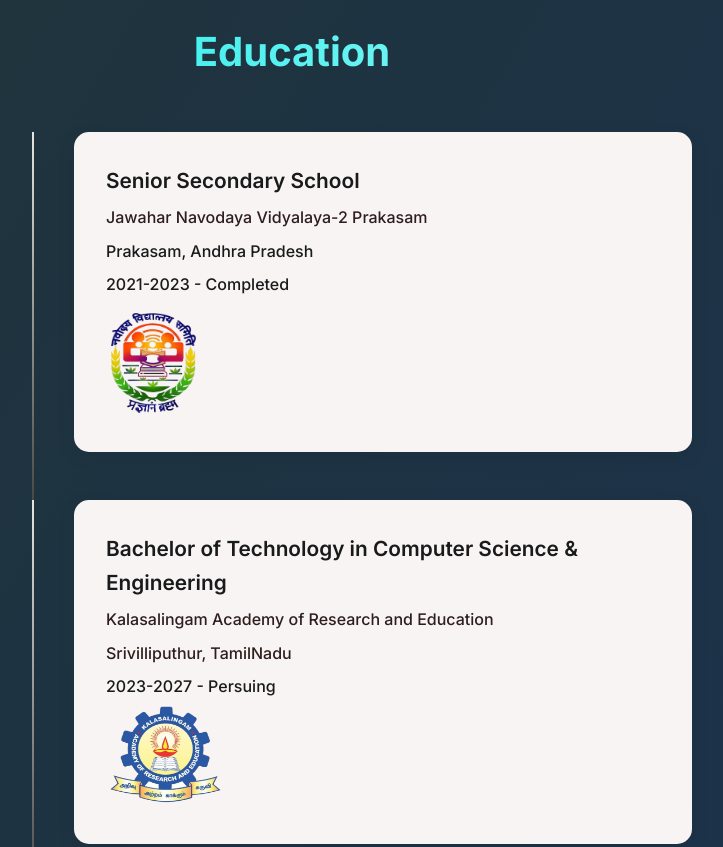
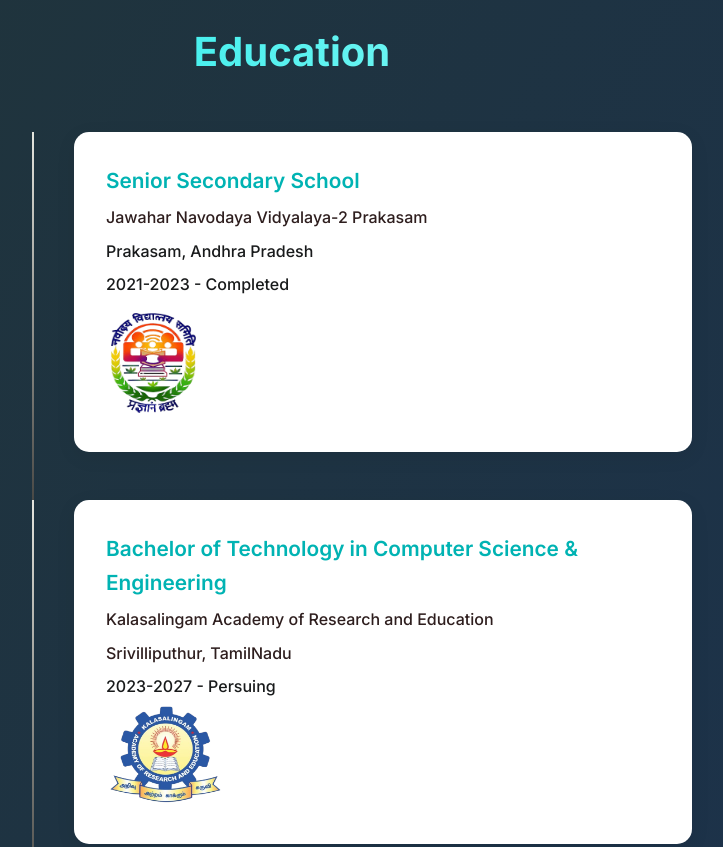
Before and after one commit to Vishnu88-hub/Vishnu-portfolio, a plain HTML site: page index.html in a window 1280 px wide. Shown: the part 1840-2687 px from the top of the page, without its empty margins (348-1071 px from the left). Drawn offline with Linux system fonts and the light colour scheme.

Commit message:
updatePort

```diff
--- a/style.css
+++ b/style.css
@@ -528,7 +528,7 @@ section {
 }
 
 .education-content {
-  background: rgb(249, 244, 244);
+  background: white;
   padding: 2rem;
   border-radius: 15px;
   box-shadow: 0 5px 20px var(--shadow);
@@ -539,7 +539,7 @@ section {
   font-size: 1.3rem;
   font-weight: 600;
   margin-bottom: 0.5rem;
-  color: var(--text-primary);
+  color: var(--accent-secondary);
 }
 
 .education-institution {
```
